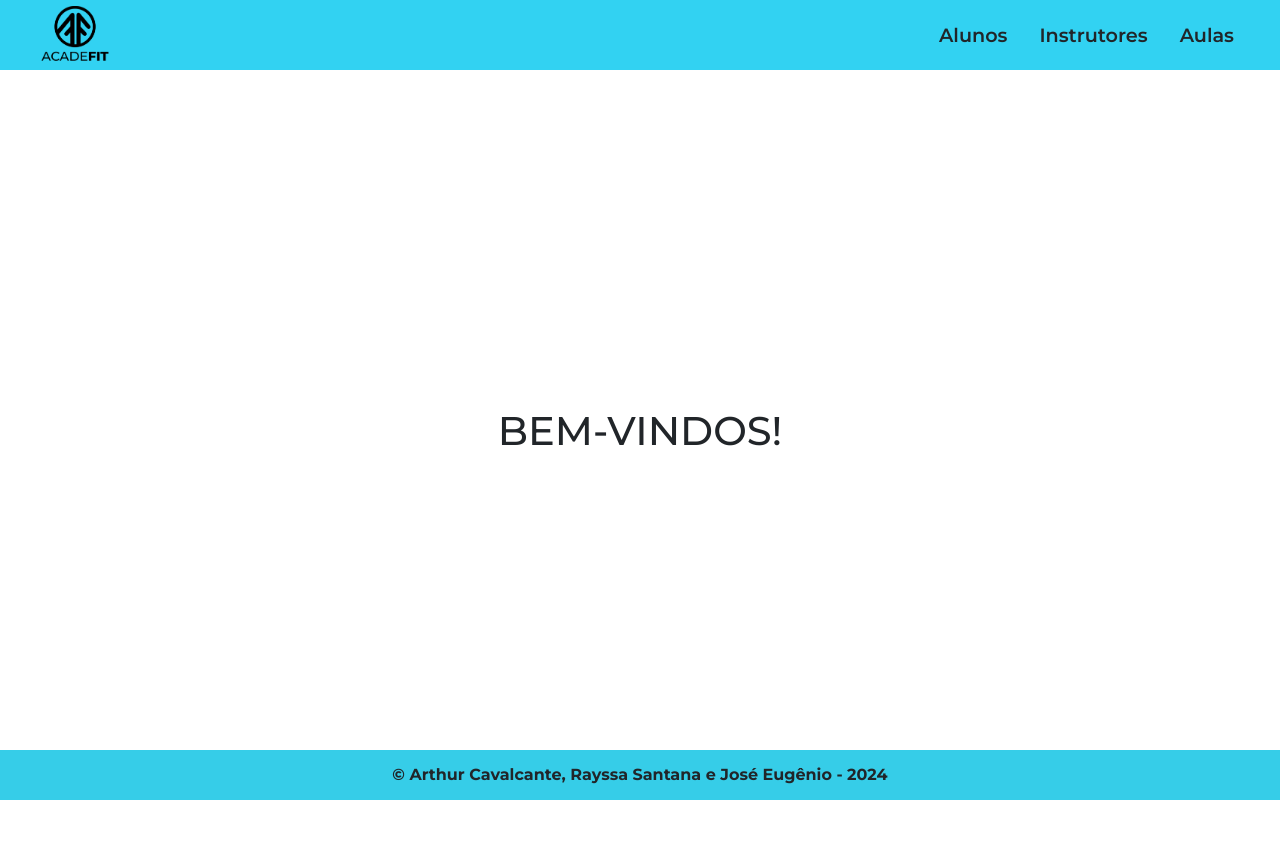
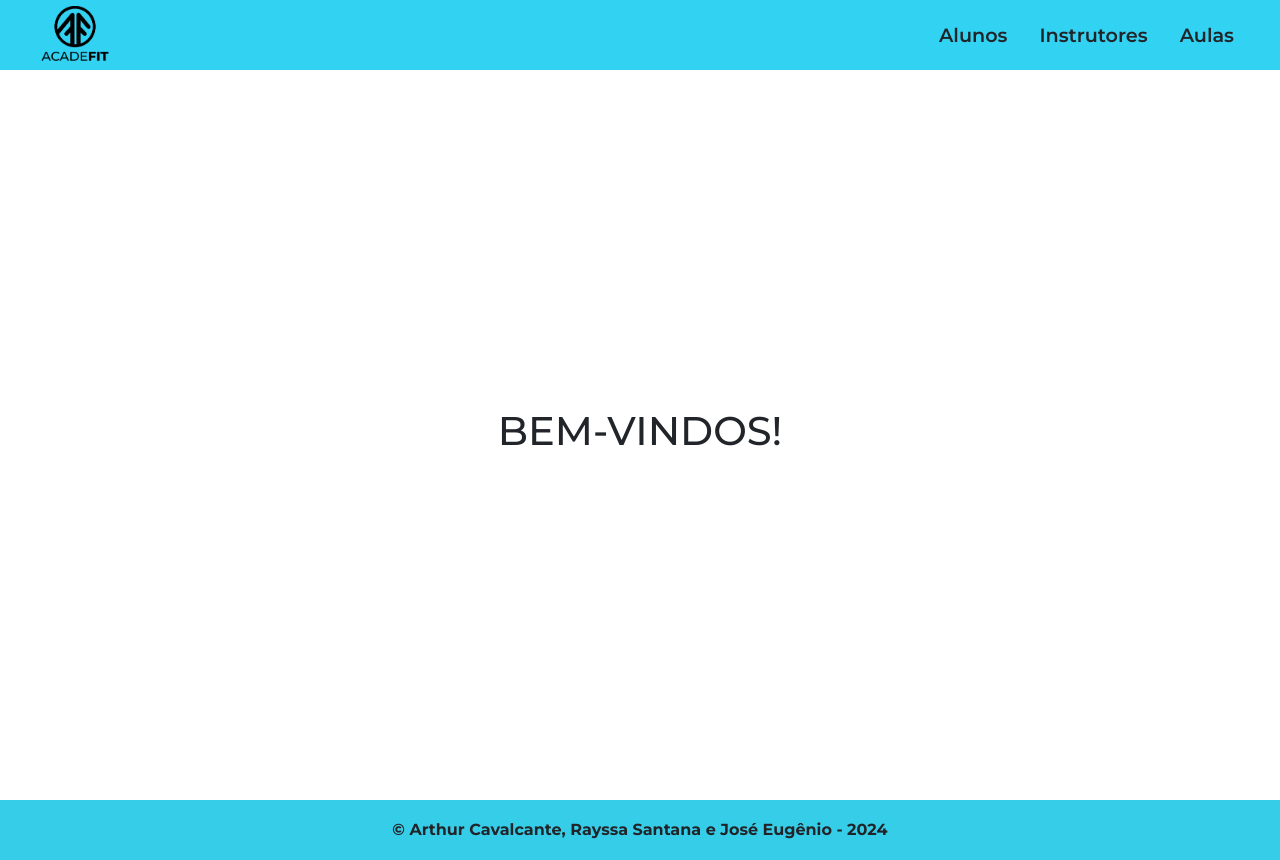
Before and after one commit to Linsarthur/academia-front, a React (Vite) app: page / in a window 1280 px wide. Before the commit the page ends 800 px from the top, so only its background shows below. Built offline with nearby package versions, Linux system fonts and the light colour scheme.

Commit message:
Correções no footer

```diff
--- a/src/index.css
+++ b/src/index.css
@@ -9,3 +9,31 @@
     font-family: "Montserrat", sans-serif;
 
 }
+
+
+body, html {
+    height: 100vh;
+}
+
+
+
+
+main {
+    height: calc(100vh - 70px - 60px);
+}
+
+.caixa-footer {
+    display: flex;
+    justify-content: center;
+    align-items: center;
+    background-color: #36cde8;
+    height: 60px;
+    font-size: 1rem;
+    font-weight: 700;
+    width: 100%;
+    padding: 0;
+}
+
+.caixa-footer p {
+    margin: 0;
+}
--- a/src/styles/Footer.css
+++ b/src/styles/Footer.css
@@ -1,11 +1,11 @@
-* {
+/* * {
     margin: 0;
     padding: 0;
 }
 
-/* body{
+body{
     height: 100vh;
-} */
+}
 
 .caixa-footer {
     display: flex;
@@ -16,11 +16,34 @@
     width: 100vw;
     font-size: 1rem;
     font-weight: 700;
-   position: fixed;
-   bottom: 0;
+
 
 }
 
 .caixa-footer p {
     margin-bottom: 0;
 }
+ */
+
+ body, html {
+    height: 100vh;
+}
+
+
+
+
+main {
+    flex: 1;
+    padding: 20px;
+}
+
+.caixa-footer {
+    display: flex;
+    justify-content: center;
+    align-items: center;
+    background-color: #36cde8;
+    height: 60px;
+    font-size: 1rem;
+    font-weight: 700;
+    width: 100%;
+}
--- a/src/styles/Home.css
+++ b/src/styles/Home.css
@@ -5,7 +5,3 @@
     height: calc(100vh - 70px); /* Altura total da viewport menos a altura da navbar */
     text-align: center;
 }
-
-html, body{
-    height: 100vh;
-}
```
